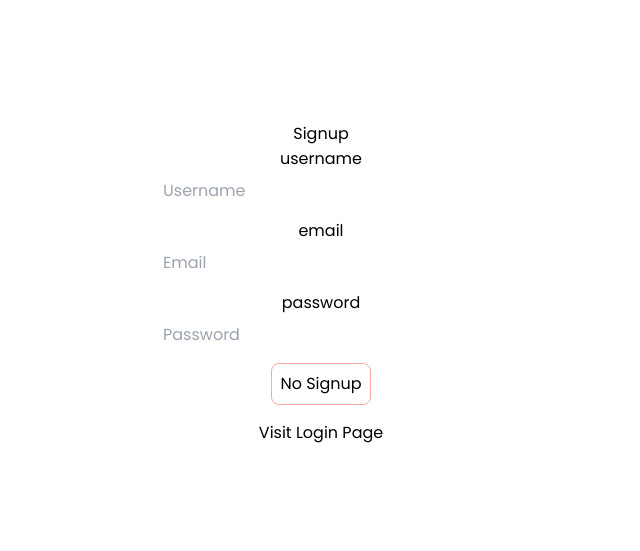
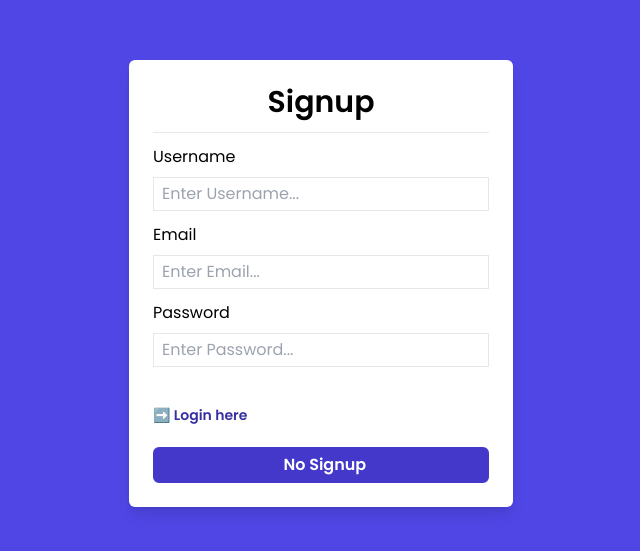
Before and after one commit to ajinkyasalunke7/auth-nextjs, a Next.js app: page /signup in a window 1280 px wide. Shown: the part 117-668 px from the top of the page, without its empty margins (319-959 px from the left). Built offline with nearby package versions, Linux system fonts and the light colour scheme.

Commit message:
ui fixed

```diff
--- a/src/app/api/users/verifyemail/route.ts
+++ b/src/app/api/users/verifyemail/route.ts
@@ -1,6 +1,7 @@
 import User from "@/models/user.model";
 import { NextRequest, NextResponse } from "next/server";
 import { connect } from "@/dbConfig/dbConfig";
+import { Router } from "next/router";
 
 connect();
 
--- /dev/null
+++ b/src/app/components/Redirect.css
@@ -0,0 +1,18 @@
+.redirect-container {
+    text-align: center;
+    padding: 20px;
+    font-family: Arial, sans-serif;
+}
+
+.countdown-text {
+    font-size: 18px;
+    margin-top: 10px;
+    color: #333;
+}
+
+/* Optionally, you can add additional styling for the countdown number */
+.countdown-number {
+    font-size: 24px;
+    font-weight: bold;
+    color: #007bff; /* Change the color to your preference */
+}
--- /dev/null
+++ b/src/app/components/Redirect.tsx
@@ -0,0 +1,31 @@
+"use client";
+import React, { useState, useEffect } from "react";
+import { useRouter } from "next/navigation";
+import "./Redirect.css";
+
+export default function Redirect({ to }: any) {
+    const [countdown, setCountdown] = useState(5);
+    const router = useRouter();
+
+    useEffect(() => {
+        const timer = setInterval(() => {
+            setCountdown((prevCountdown) => prevCountdown - 1);
+        }, 1000); // Change interval to 1000 milliseconds (1 second)
+
+        return () => clearInterval(timer);
+    }, []);
+
+    useEffect(() => {
+        if (countdown <= 0) {
+            // Redirect only when countdown reaches 0 or less
+            console.log("Redirecting");
+            router.push(to);
+        }
+    }, [countdown, router, to]);
+
+    return (
+        <div className="flex flex-col items-center justify-center">
+            <h2>{countdown > 0 && <div>Redirecting in {countdown}...</div>}</h2>
+        </div>
+    );
+}
--- a/src/app/login/page.tsx
+++ b/src/app/login/page.tsx
@@ -48,36 +48,85 @@ export default function LoginPage() {
     }, [user]);
 
     return (
-        <div className="flex flex-col items-center justify-center min-h-screen py-2">
-            <h1>{!loading ? "Login" : "Processing"}</h1>
-            <hr />
-            <label htmlFor="email">email</label>
+        <>
+            <div className="flex justify-center items-center h-screen bg-black text-black">
+                <div className="w-96 p-6 shadow-lg bg-white rounded-md">
+                    <h1 className="text-3xl block text-center font-semibold">
+                        <i className="fa-solid fa-user" />
+                        {!loading ? "Login" : "Processing"}
+                    </h1>
+                    <hr className="mt-3" />
+                    <div className="mt-3">
+                        <label
+                            htmlFor="username"
+                            className="block text-base mb-2"
+                        >
+                            Email
+                        </label>
                         <input
-                className="p-2 text-black border-gray-300 rounded-lg mb-2 focus:outline focus:border-gray-300"
                             type="email"
                             id="email"
+                            className="border w-full text-base px-2 py-1 focus:outline-none focus:ring-0 focus:border-gray-600"
+                            placeholder="Enter Email..."
                             value={user.email}
-                onChange={(e) => setUser({ ...user, email: e.target.value })}
-                placeholder="Email"
+                            onChange={(e) =>
+                                setUser({ ...user, email: e.target.value })
+                            }
                         />
-            <label htmlFor="password">password</label>
+                    </div>
+                    <div className="mt-3">
+                        <label
+                            htmlFor="password"
+                            className="block text-base mb-2"
+                        >
+                            Password
+                        </label>
                         <input
-                className="p-2 text-black border-gray-300 rounded-lg mb-2 focus:outline focus:border-gray-300"
                             type="password"
                             id="password"
+                            className="border w-full text-base px-2 py-1 focus:outline-none focus:ring-0 focus:border-gray-600"
+                            placeholder="Enter Password..."
                             value={user.password}
-                onChange={(e) => setUser({ ...user, password: e.target.value })}
-                placeholder="Password"
+                            onChange={(e) =>
+                                setUser({ ...user, password: e.target.value })
+                            }
                             onKeyDown={handleEnter}
                         />
+                    </div>
+                    <div className="mt-3 flex justify-between items-center">
+                        {/* <div>
+                            <input type="checkbox" />
+                            <label>Remember Me</label>
+                        </div> */}
+                        <div className="mt-3 text-sm flex">
+                            <Link
+                                href="/forgot-password"
+                                className="text-indigo-800 font-semibold pr-3"
+                            >
+                                Forgot Password?
+                            </Link>
+                            <span>/</span>
+                            <Link
+                                href="/signup"
+                                className="text-indigo-800 font-semibold pl-3"
+                            >
+                                Signup
+                            </Link>
+                        </div>
+                    </div>
+                    <div className="mt-5">
                         <button
-                className="p-2 border border-red-300  rounded-lg mb-4 focus:outline-none focus:border-gray-600"
+                            type="submit"
+                            className="border-2 border-indigo-700 bg-indigo-700 text-white py-1 w-full rounded-md hover:bg-transparent hover:text-indigo-700 font-semibold"
                             onClick={onLogin}
                         >
-                {buttonDisabled ? "No Login" : "Login"}
+                            <i className="fa-solid fa-right-to-bracket" />
+                            &nbsp;&nbsp; {buttonDisabled ? "No Login" : "Login"}
                         </button>
-            <Link href="/signup">Visit Signup Page</Link>
                     </div>
+                </div>
+            </div>
+        </>
     );
 }
 
--- a/src/app/signup/page.tsx
+++ b/src/app/signup/page.tsx
@@ -27,6 +27,9 @@ export default function SignupPage() {
             setLoading(true);
             const res = await axios.post("/api/users/signup", user);
             console.log(res.data);
+            alert(
+                "Verify your account. \n link has been sent to your email address."
+            );
             toast.success("User signed up successfully");
             router.push("/login");
             if (res.status === 200) {
@@ -52,44 +55,94 @@ export default function SignupPage() {
         }
     }, [user]);
     return (
-        <div className="flex flex-col items-center justify-center min-h-screen py-2">
-            <h1>{!loading ? "Signup" : "Processing"}</h1>
-            <hr />
-            <label htmlFor="username">username</label>
+        <>
+            <div className="flex justify-center items-center h-screen bg-indigo-600 text-black">
+                <div className="w-96 p-6 shadow-lg bg-white rounded-md">
+                    <h1 className="text-3xl block text-center font-semibold">
+                        <i className="fa-solid fa-user" />
+                        {!loading ? "Signup" : "Processing"}
+                    </h1>
+                    <hr className="mt-3" />
+                    <div className="mt-3">
+                        <label
+                            htmlFor="username"
+                            className="block text-base mb-2"
+                        >
+                            Username
+                        </label>
                         <input
-                className="p-2 text-black border-gray-300 rounded-lg mb-2 focus:outline focus:border-gray-300"
                             type="text"
                             id="username"
+                            className="border w-full text-base px-2 py-1 focus:outline-none focus:ring-0 focus:border-gray-600"
+                            placeholder="Enter Username..."
                             value={user.username}
-                onChange={(e) => setUser({ ...user, username: e.target.value })}
-                placeholder="Username"
+                            onChange={(e) =>
+                                setUser({ ...user, username: e.target.value })
+                            }
                         />
-            <label htmlFor="email">email</label>
+                    </div>
+                    <div className="mt-3">
+                        <label htmlFor="email" className="block text-base mb-2">
+                            Email
+                        </label>
                         <input
-                className="p-2 text-black border-gray-300 rounded-lg mb-2 focus:outline focus:border-gray-300"
                             type="email"
                             id="email"
+                            className="border w-full text-base px-2 py-1 focus:outline-none focus:ring-0 focus:border-gray-600"
+                            placeholder="Enter Email..."
                             value={user.email}
-                onChange={(e) => setUser({ ...user, email: e.target.value })}
-                placeholder="Email"
+                            onChange={(e) =>
+                                setUser({ ...user, email: e.target.value })
+                            }
                         />
-            <label htmlFor="password">password</label>
+                    </div>
+                    <div className="mt-3">
+                        <label
+                            htmlFor="password"
+                            className="block text-base mb-2"
+                        >
+                            Password
+                        </label>
                         <input
-                className="p-2 text-black border-gray-300 rounded-lg mb-2 focus:outline focus:border-gray-300"
                             type="password"
                             id="password"
+                            className="border w-full text-base px-2 py-1 focus:outline-none focus:ring-0 focus:border-gray-600"
+                            placeholder="Enter Password..."
                             value={user.password}
-                onChange={(e) => setUser({ ...user, password: e.target.value })}
-                placeholder="Password"
+                            onChange={(e) =>
+                                setUser({ ...user, password: e.target.value })
+                            }
                             onKeyDown={handleEnter}
                         />
+                    </div>
+
+                    <div className="mt-3 flex justify-between items-center">
+                        {/* <div>
+                            <input type="checkbox" />
+                            <label>Remember Me</label>
+                        </div> */}
+                        <div className="mt-6">
+                            <Link
+                                href="/login"
+                                className="text-indigo-800  font-semibold text-sm"
+                            >
+                                ➡️ Login here
+                            </Link>
+                        </div>
+                    </div>
+                    <div className="mt-5">
                         <button
-                className="p-2 border border-red-300  rounded-lg mb-4 focus:outline-none focus:border-gray-600"
+                            type="submit"
+                            className="border-2 border-indigo-700 bg-indigo-700 text-white py-1 w-full rounded-md hover:bg-transparent hover:text-indigo-700 font-semibold"
                             onClick={onSignup}
                         >
+                            <i className="fa-solid fa-right-to-bracket" />
+                            &nbsp;&nbsp;
                             {buttonDisabled ? "No Signup" : "Sign up"}
                         </button>
-            <Link href="/login">Visit Login Page</Link>
                     </div>
+                </div>
+            </div>
+        </>
     );
 }
```
Also changed, not shown: src/app/profile/page.tsx (+8 -2 lines), src/app/temp-check/page.tsx (+81 -63 lines), src/app/verifyemail/page.tsx (+25 -7 lines). Lines whose indentation alone changed are shown as unchanged.
